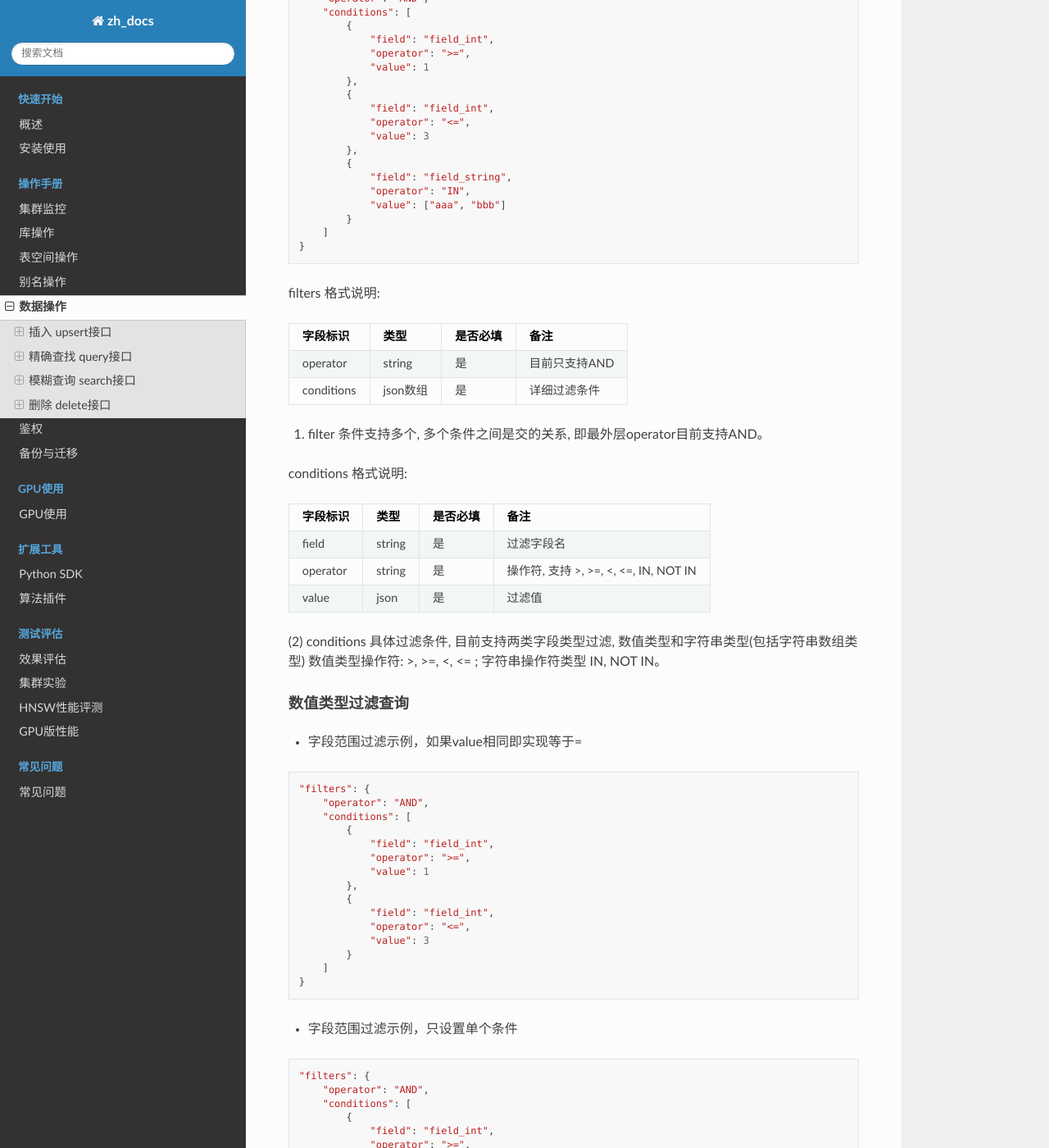
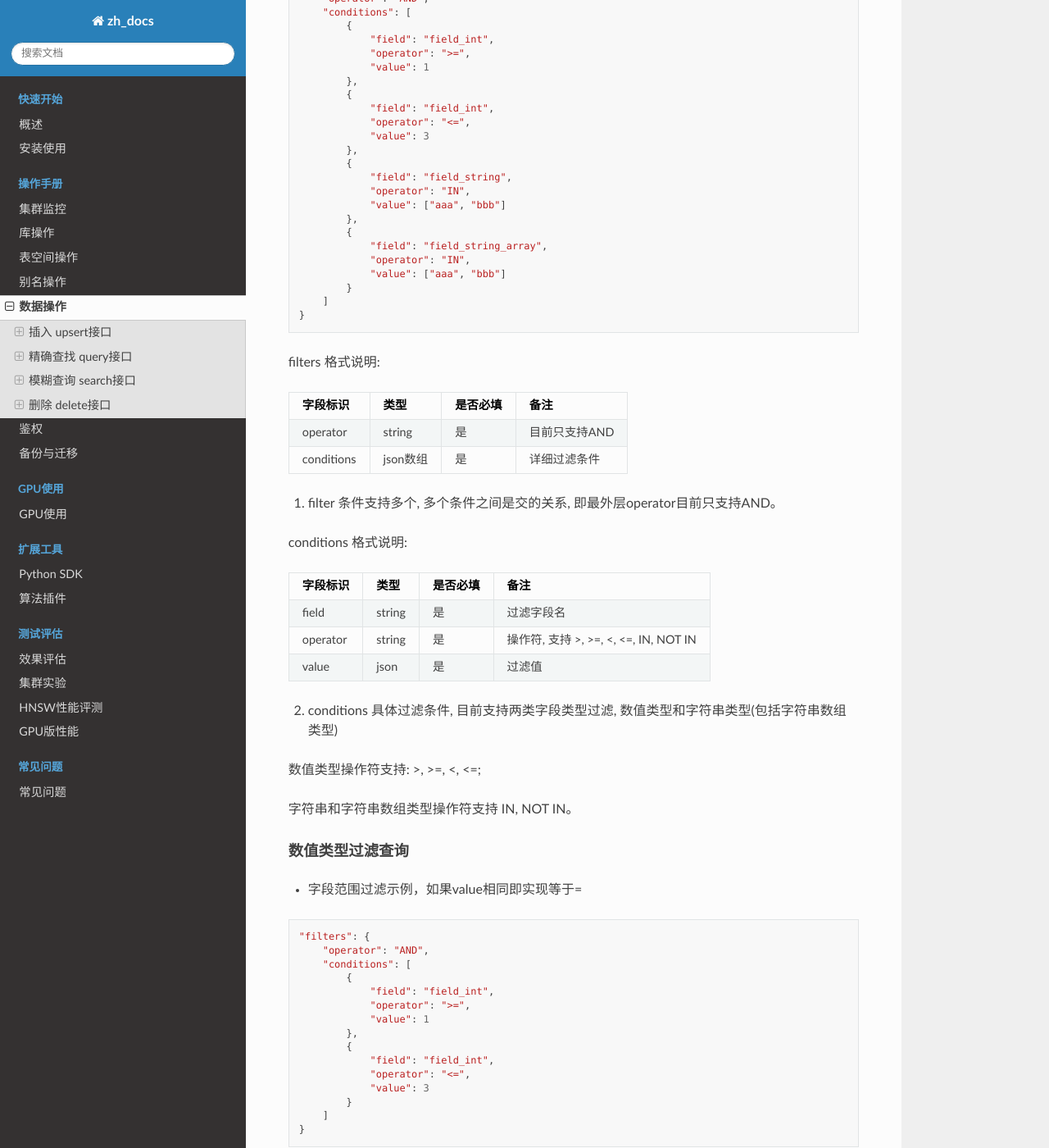
Before and after one commit to vearch/zh_docs, a Sphinx documentation site: the page built from docs/source/use_op/op_doc.rst, in a window 1280 px wide and 1400 px high, scrolled down 3295 px. Shown: the whole window at 82% size. Built offline with Sphinx 7.4.7 and the Read the Docs theme 3.1.0, drawn with Linux system fonts in a browser that asks for light colours; pages that are not in the unit, such as notebooks, are missing from menus; some of the changed text lies outside the part shown.

Commit message:
perf: update space and filter docs

```diff
--- a/docs/source/use_op/op_doc.rst
+++ b/docs/source/use_op/op_doc.rst
@@ -178,6 +178,11 @@ query 接口参数说明:
                 "field": "field_string",
                 "operator": "IN",
                 "value": ["aaa", "bbb"]
+            },
+            {
+                "field": "field_string_array",
+                "operator": "IN",
+                "value": ["aaa", "bbb"]
             }
         ]
     }
@@ -193,7 +198,7 @@ filters 格式说明:
 | conditions | json数组 | 是       | 详细过滤条件  |
 +------------+----------+----------+---------------+
 
-(1) filter 条件支持多个, 多个条件之间是交的关系, 即最外层operator目前支持AND。
+(1) filter 条件支持多个, 多个条件之间是交的关系, 即最外层operator目前只支持AND。
 
 conditions 格式说明:
 
@@ -208,7 +213,10 @@ conditions 格式说明:
 +----------+--------+----------+---------------------------------------+
 
 (2) conditions 具体过滤条件, 目前支持两类字段类型过滤, 数值类型和字符串类型(包括字符串数组类型)
-数值类型操作符: >, >=, <, <= ; 字符串操作符类型 IN, NOT IN。
+
+数值类型操作符支持: >, >=, <, <=;
+
+字符串和字符串数组类型操作符支持 IN, NOT IN。
 
 数值类型过滤查询
 :::::::::::::::::::::
--- a/docs/source/use_op/op_space.rst
+++ b/docs/source/use_op/op_space.rst
@@ -191,7 +191,7 @@ ncentroids 和 training_threshold的设置同样对IVF系列其他索引适用
       "nsubvector": 64
   }
 
-您可以这样设置hnsw或opq:
+您可以这样组合设置hnsw，特别注意当ncentroids较大（如超过10000）才有设置的必要:
 
 ::
 
```
Also changed, not shown: other parts of docs/source/use_op/op_doc.rst (+1 -1 lines).
